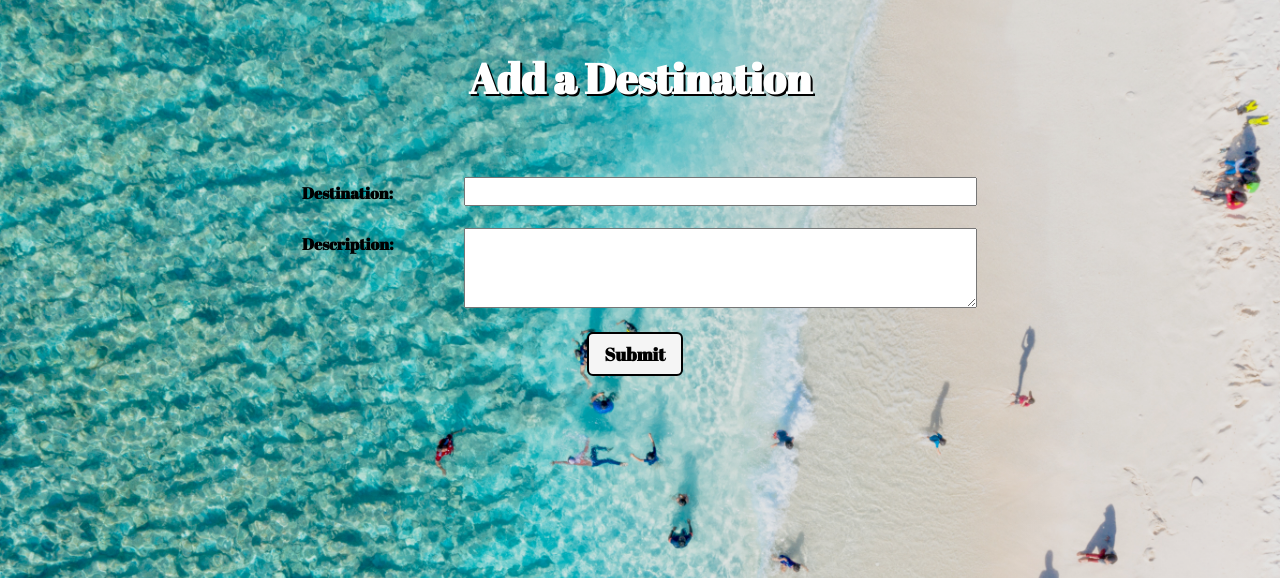
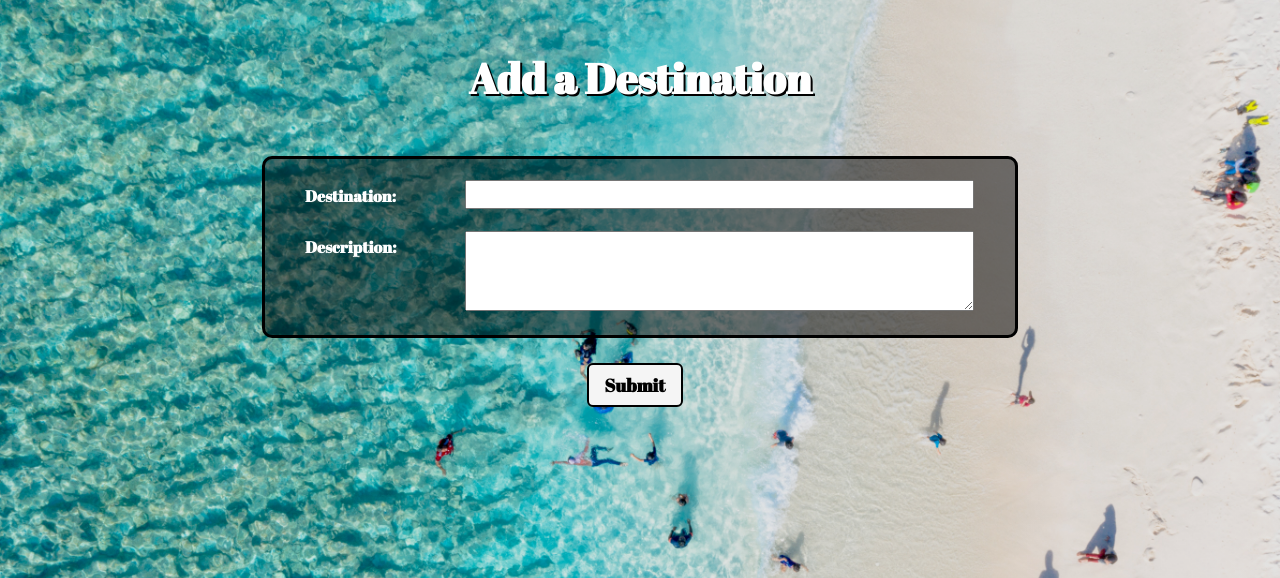
Before and after one commit to jmeirink/destination-vacation, a Django app: page /destinations/create/ in a window 1280 px wide. Shown: the part 56-634 px from the top of the page. Run offline with Django 4.2, Linux system fonts and the light colour scheme; the visitor is signed in with stand-in values (Sample User, id 1).

Commit message:
add styling to destinations create view

```diff
--- a/main_app/static/css/form.css
+++ b/main_app/static/css/form.css
@@ -1,5 +1,3 @@
-/* ------------------------------------ */
-
 .form-container {
   display: flex;
   flex-direction: column;
@@ -8,12 +6,15 @@
   width: 100%;
 }
 
-/* ------------------------------------ */
-
 table {
   padding: 0 40px;
   width: 100%;
   border-spacing: 0 20px;
+  color: white;
+  background-color: rgba(0,0,0,.5);
+  border-radius: 10px;
+  border: solid black;
+  margin-bottom: 25px;
 }
 
 th {
```
